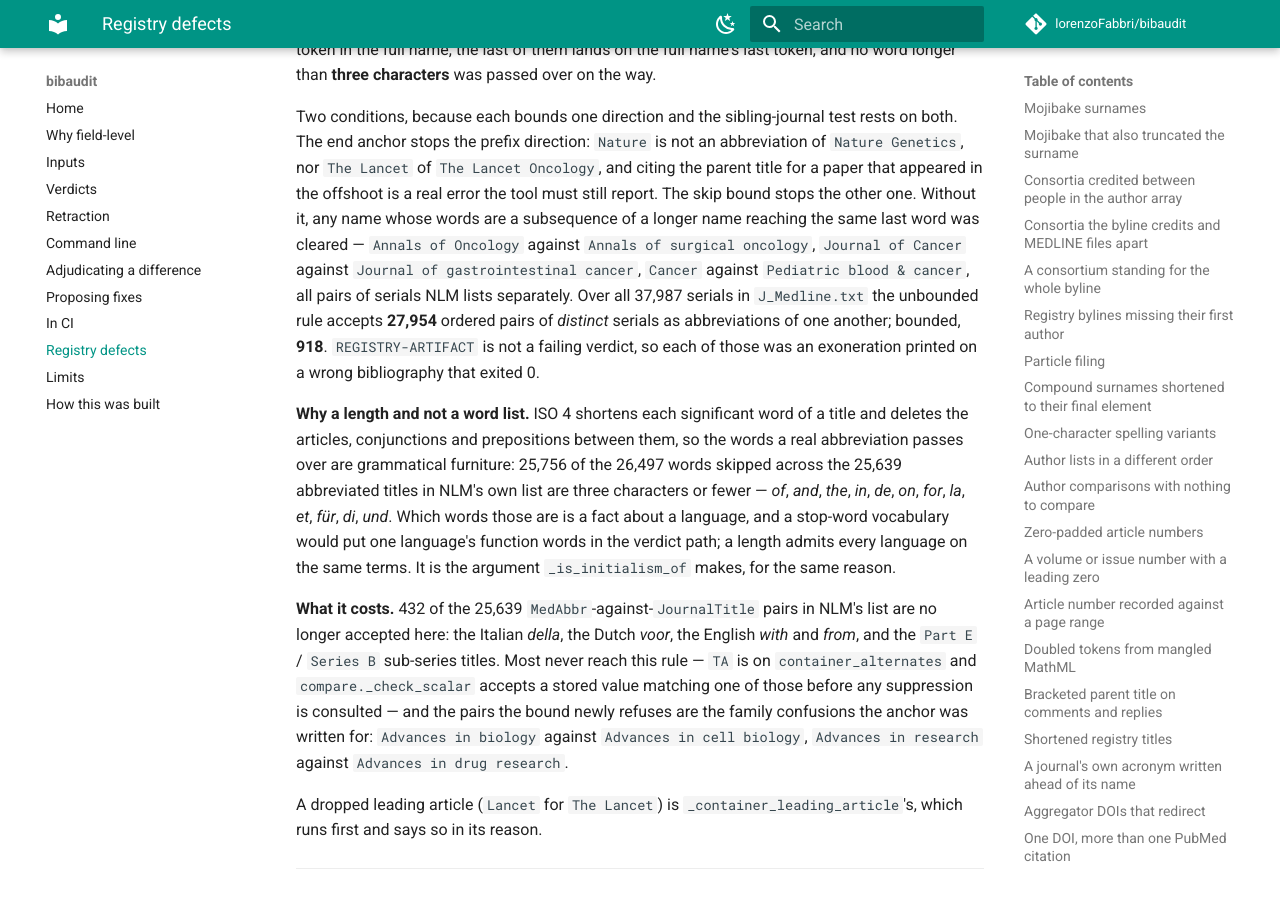
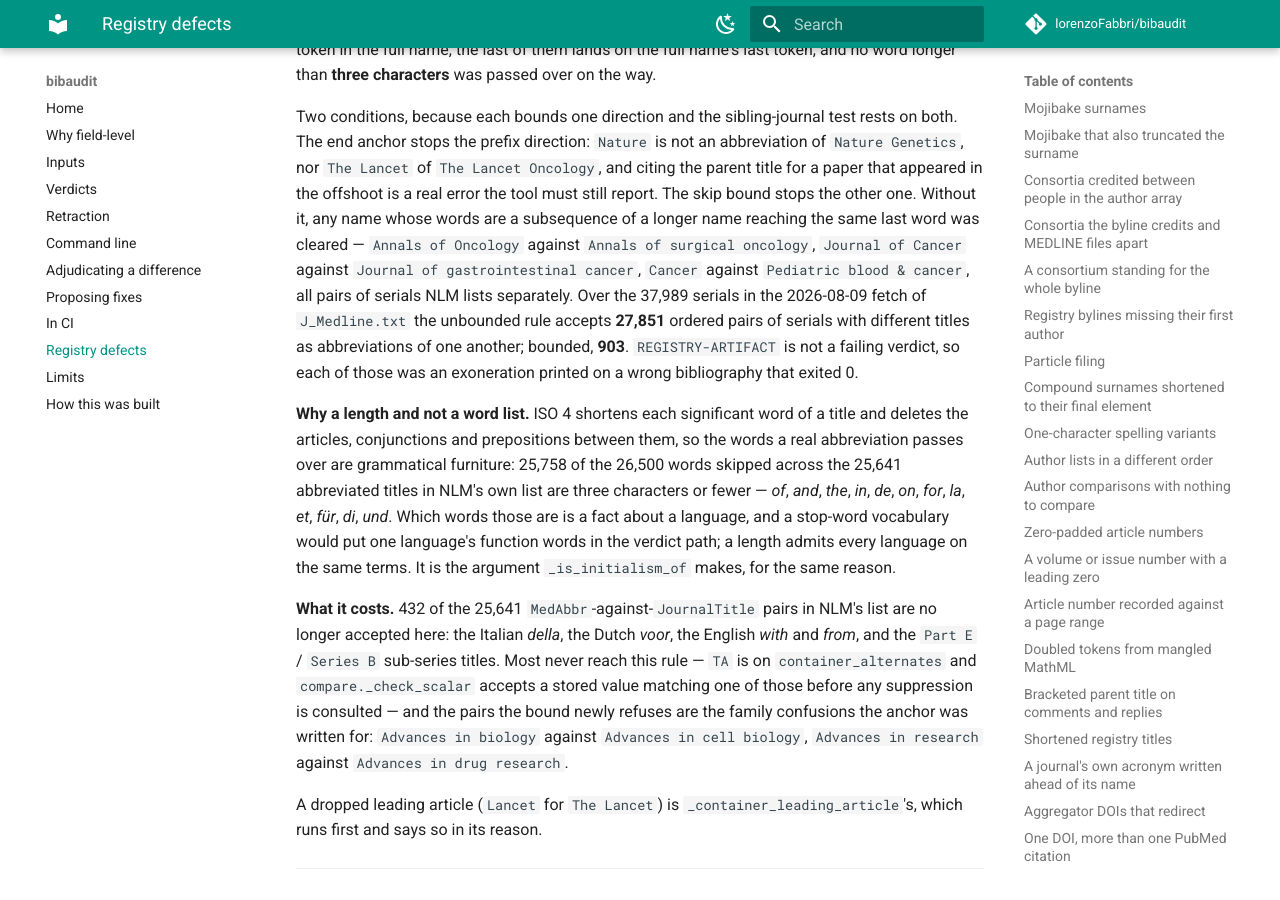
Before and after one commit to lorenzoFabbri/bibaudit, an MkDocs documentation site: the page built from docs/registry-artifacts.md, in a window 1280 px wide and 900 px high, scrolled down 19257 px. Built offline with MkDocs 1.6.1 and Material for MkDocs 9.7.7, drawn with Linux system fonts in a browser that asks for light colours; comment, search, counter and statistics services are not loaded; some of the changed text lies outside the part shown.

Commit message:
Recount the serial-list figures against the list they were counted from
Every count over NLM's own serial list is restated against the 2026-08-09
fetch, where the list holds 37,989 titles rather than the 37,987 the earlier
figures were taken over. Two of them had the rule move underneath them as
well: the pairs the abbreviation rule accepts were counted before the skip
bound landed, and are recounted with it in place.

```diff
--- a/docs/registry-artifacts.md
+++ b/docs/registry-artifacts.md
@@ -911,22 +911,22 @@ it, any name whose words are a subsequence of a longer name reaching the same
 last word was cleared — `Annals of Oncology` against `Annals of surgical
 oncology`, `Journal of Cancer` against `Journal of gastrointestinal cancer`,
 `Cancer` against `Pediatric blood & cancer`, all pairs of serials NLM lists
-separately. Over all 37,987 serials in `J_Medline.txt` the unbounded rule
-accepts **27,954** ordered pairs of *distinct* serials as abbreviations of one
-another; bounded, **918**. `REGISTRY-ARTIFACT` is not a failing verdict, so
+separately. Over the 37,989 serials in the 2026-08-09 fetch of
+`J_Medline.txt` the unbounded rule accepts **27,851** ordered pairs of serials
+with different titles as abbreviations of one another; bounded, **903**. `REGISTRY-ARTIFACT` is not a failing verdict, so
 each of those was an exoneration printed on a wrong bibliography that exited 0.
 
 **Why a length and not a word list.** ISO 4 shortens each significant word of a
 title and deletes the articles, conjunctions and prepositions between them, so
-the words a real abbreviation passes over are grammatical furniture: 25,756 of
-the 26,497 words skipped across the 25,639 abbreviated titles in NLM's own list
+the words a real abbreviation passes over are grammatical furniture: 25,758 of
+the 26,500 words skipped across the 25,641 abbreviated titles in NLM's own list
 are three characters or fewer — *of*, *and*, *the*, *in*, *de*, *on*, *for*,
 *la*, *et*, *für*, *di*, *und*. Which words those are is a fact about a
 language, and a stop-word vocabulary would put one language's function words in
 the verdict path; a length admits every language on the same terms. It is the
 argument `_is_initialism_of` makes, for the same reason.
 
-**What it costs.** 432 of the 25,639 `MedAbbr`-against-`JournalTitle` pairs in
+**What it costs.** 432 of the 25,641 `MedAbbr`-against-`JournalTitle` pairs in
 NLM's list are no longer accepted here: the Italian *della*, the Dutch *voor*,
 the English *with* and *from*, and the `Part E` / `Series B` sub-series titles.
 Most never reach this rule — `TA` is on `container_alternates` and
@@ -998,7 +998,7 @@ A **parallel title** joins the same list by the same argument. NLM writes one
 serial's two names into `JT` separated by a spaced equals sign — `Journal of
 preventive medicine and public health = Yebang Uihakhoe chi` (PMID 42526877,
 `tests/data/pubmed_parallel_title.txt`), `Zhongguo yao li xue bao = Acta
-pharmacologica Sinica` (NlmId 8100330) — and 607 of the 37,987 serials in NLM's
+pharmacologica Sinica` (NlmId 8100330) — and 607 of the 37,989 serials in NLM's
 own list carry at least one. Both halves are the journal's own name and a
 bibliography stores whichever its house style uses, so each is offered as an
 alternate rather than substituted for `JT`. That is what keeps the **34**
@@ -1089,7 +1089,7 @@ shape, and it has its own rule below.
 would be ambiguous in its catalogue — a place (`Lancet (London, England)`), an
 edition (`BMJ (Clinical research ed.)`), a founding year (`Annals of medicine
 and surgery (2012)`), the issuing body, or several at once. It is on 2,698 of
-the 37,987 serials in NLM's own list,
+the 37,989 serials in NLM's own list,
 [`J_Medline.txt`](https://ftp.ncbi.nlm.nih.gov/pubmed/J_Medline.txt). The
 masthead, Crossref and the bibliography all carry the bare title.
 
```
Also changed, not shown: CHANGELOG.md (+7 -7 lines), 4 other files.
